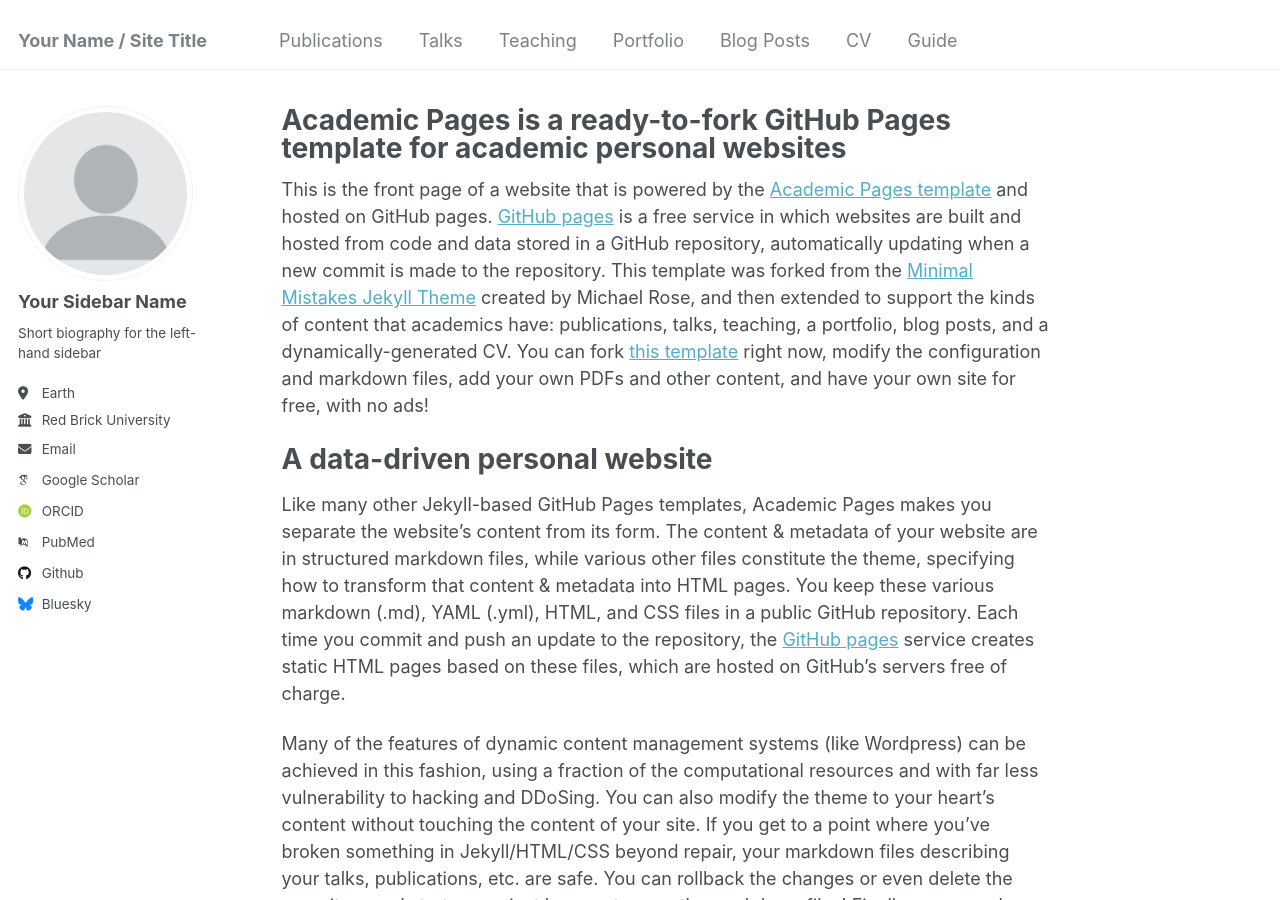
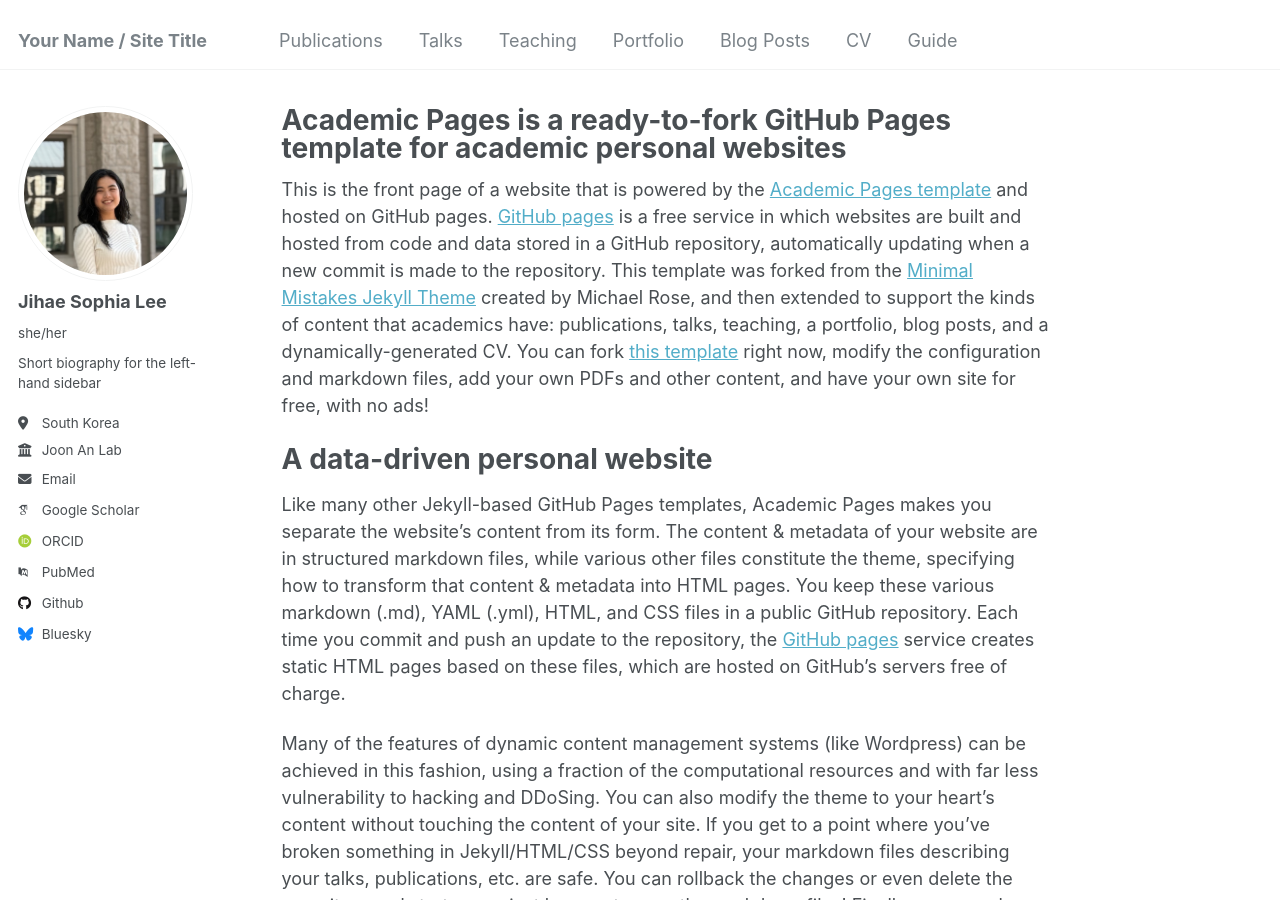
Before and after one commit to esoap/esoap.github.io, a Jekyll site: the page built from _pages/about.md, in a window 1280 px wide and 900 px high. Built offline with Jekyll 4.4.1, drawn with Linux system fonts in a browser that asks for light colours; some web fonts are replaced.

Commit message:
Test Commit, Profile

```diff
--- a/_config.yml
+++ b/_config.yml
@@ -21,14 +21,14 @@ repository               : "academicpages/academicpages.github.io"
 #               Additional customization can be done by editing /_includes/author-profile.html
 author:
   # Biographic information
-  avatar           : "profile.png"
-  name             : "Your Sidebar Name"
-  pronouns         : # example: "she/her"
+  avatar           : "profile_241124.jpeg"
+  name             : "Jihae Sophia Lee"
+  pronouns         : "she/her"
   bio              : "Short biography for the left-hand sidebar"
-  location         : "Earth"
-  employer         : "Red Brick University"
+  location         : "South Korea"
+  employer         : "Joon An Lab"
   uri              : # URL
-  email            : "none@example.org"
+  email            : "jihae.s.l22@gmail.com"
 
   # Academic websites
   arxiv            : # URL - Update with the correct link to your profile
```
Also changed, not shown: images/profile_241124.jpeg (added).
